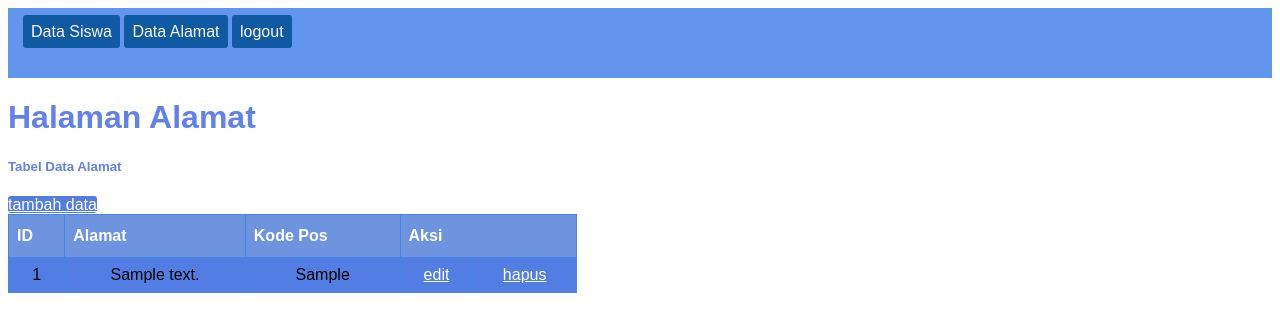
After one commit to aghniaaulia/aghnia_ci, a CodeIgniter app: page /aghnia_ci/alamat in a window 1280 px wide. The commit adds this page. Shown: the top 332 px of the page. Run offline with CodeIgniter, Linux system fonts and the light colour scheme; a user stored in the database is signed in; tables that the repository leaves empty hold one stand-in row (values such as "Sample post").

Commit message:
tambah_alamat

```diff
--- /dev/null
+++ b/application/controllers/alamat.php
@@ -0,0 +1,43 @@
+<?php
+defined('BASEPATH') OR exit('No direct script access allowed');
+
+class alamat extends CI_Controller {
+
+	public function __construct()
+	{
+		parent::__construct();
+		is_logget_in();
+	}
+
+	public function index()
+	{
+		$this->load->model('alamat_model');
+		$data['alamat'] = $this->alamat_model->getAlamat();
+
+		$this->load->view('templete/header');
+		$this->load->view('templete/menu');
+		$this->load->view('alamat',$data);
+		$this->load->view('templete/footer');
+	}
+
+  public function hapus($id)
+	{
+		$this->db->delete('alamat',['id' => $id]);
+		redirect('alamat');
+	}
+
+  public function tambah_alamat()
+	{
+		$this->load->view('templete/header');
+    $this->load->view('templete/menu');
+		$this->load->view('tambah_alamat');
+		$this->load->view('templete/footer');
+	}
+
+	public function simpan()
+	{
+		$this->load->model('alamat_model');
+		$data['alamat'] = $this->alamat_model->tambahAlamat();
+		redirect('alamat');
+	}
+}
--- /dev/null
+++ b/application/models/alamat_model.php
@@ -0,0 +1,21 @@
+<?php
+defined('BASEPATH') OR exit('No direct script access allowed');
+
+class alamat_model extends CI_Model {
+
+
+	public function getAlamat()
+	{
+		return $this->db->get('alamat')->result_array();
+	}
+
+  public function tambahAlamat()
+	{
+		$data =
+		[
+			"alamat" => $this->input->post('alamat',true),
+			"kode_pos" => $this->input->post('kode_pos',true)
+		];
+		$this->db->insert('alamat',$data);
+	}
+}
--- /dev/null
+++ b/application/views/alamat.php
@@ -0,0 +1,37 @@
+<!DOCTYPE html>
+<html lang="en">
+<head>
+  <meta charset="UTF-8">
+  <meta http-equiv="X-UA-Compatible" content="IE=edge">
+  <meta name="viewport" content="width=device-width, initial-scale=1.0">
+  <title>Document</title>
+</head>
+<body>
+
+  <h1>Halaman Alamat</h1>
+
+  <h5>Tabel Data Alamat</h5>
+
+  <a href="<?php echo base_url('alamat/tambah_alamat'); ?>">tambah data</a>
+
+  <table border="1" id="siswa">
+    <tr>
+      <th>ID</th>
+      <th>Alamat</th>
+      <th>Kode Pos</th>
+      <th colspan="2">Aksi</th>
+    </tr>
+      <?php foreach($alamat as $al) : ?>
+     <tr>
+        <td><?=$al['id']?></td>
+        <td><?=$al['alamat']?></td>
+        <td><?=$al['kode_pos']?></td>
+        <td><a href="<?= base_url(); ?>alamat/edit/<?= $al['id'] ?>">edit</a></td>
+        <td><a onclick="return confirm('Yakin Hapus?')" href="<?= base_url(); ?>alamat/hapus/<?= $al['id'] ?>">hapus</a></td>
+     </tr>
+     <?php endforeach; ?>
+    </tr>
+  </table>
+
+</body>
+</html>
--- a/application/views/tambah_siswa.php
+++ b/application/views/tambah_siswa.php
@@ -10,12 +10,12 @@
 <body>
   <h1>Tambah Data Siswa</h1>
   <div class="tambah">
-  <form action="tambah_siswa/tambah" method="post">
+  <form action="<?= base_url() ?>tambah_siswa/tambah" method="post">
     <input placeholder="masukkan nama" type="text" name="nama"><br><br>
     <select name="alamat">
       <option value="">--pilih alamat--</option>
         <?php foreach ($alamat as $al) : ?>
-          <option value="<? = $al['id'] ?>"> <?= $al['alamat'] ?> </option>
+          <option value="<?= $al['id'] ?>"> <?= $al['alamat'] ?></option>
         <?php endforeach; ?>
     </select><br><br>
     <input placeholder="masukkan no tlp" type="text" name="no_tlp"><br><br>
--- a/application/views/templete/menu.php
+++ b/application/views/templete/menu.php
@@ -1,4 +1,5 @@
 <div class="menu">
   <a href="<?= base_url(); ?>admin">Data Siswa</a>
+  <a href="<?= base_url(); ?>alamat">Data Alamat</a>
   <a href="<?= base_url(); ?>login/logout">logout</a>
 </div>
```
Also changed, not shown: application/views/tambah_alamat.php (added, +20 -0 lines).
